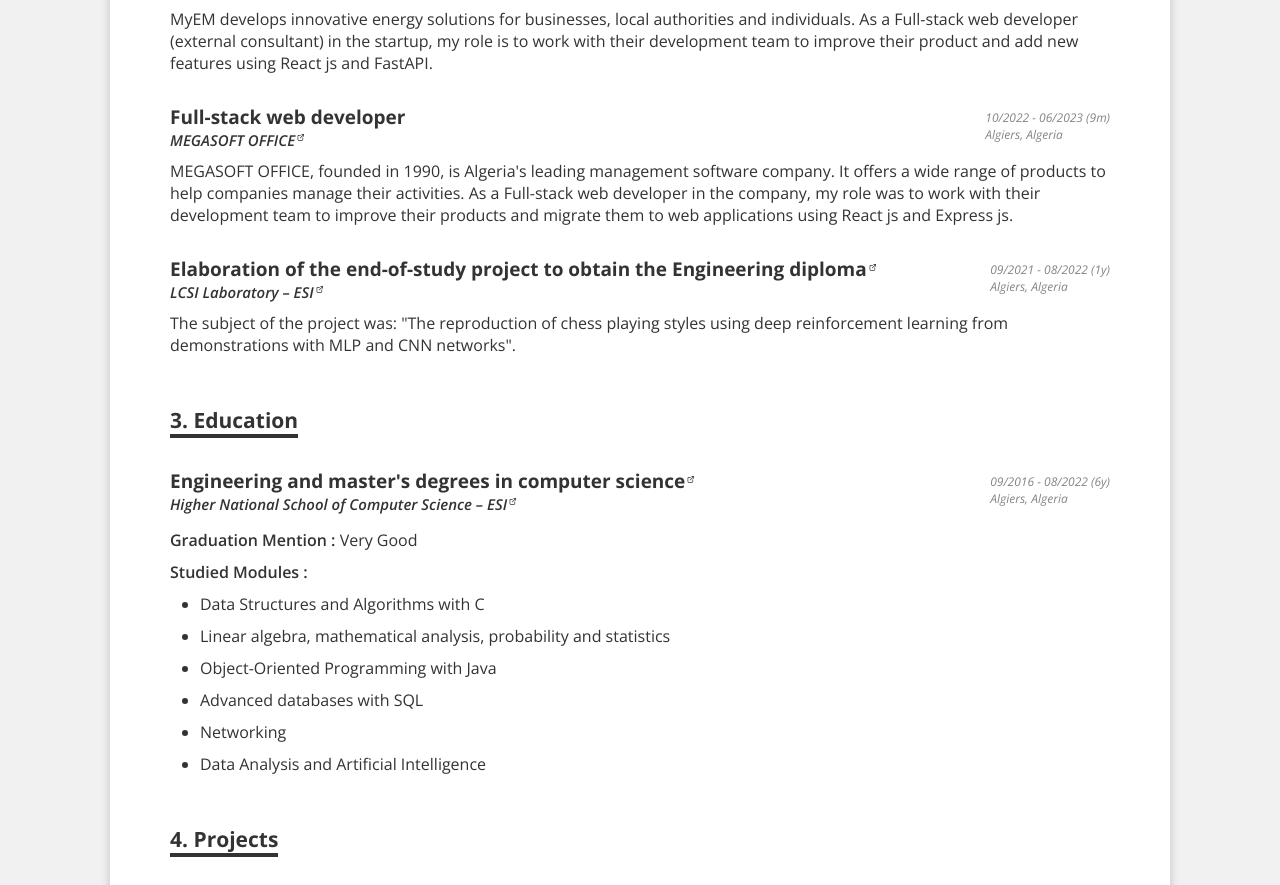
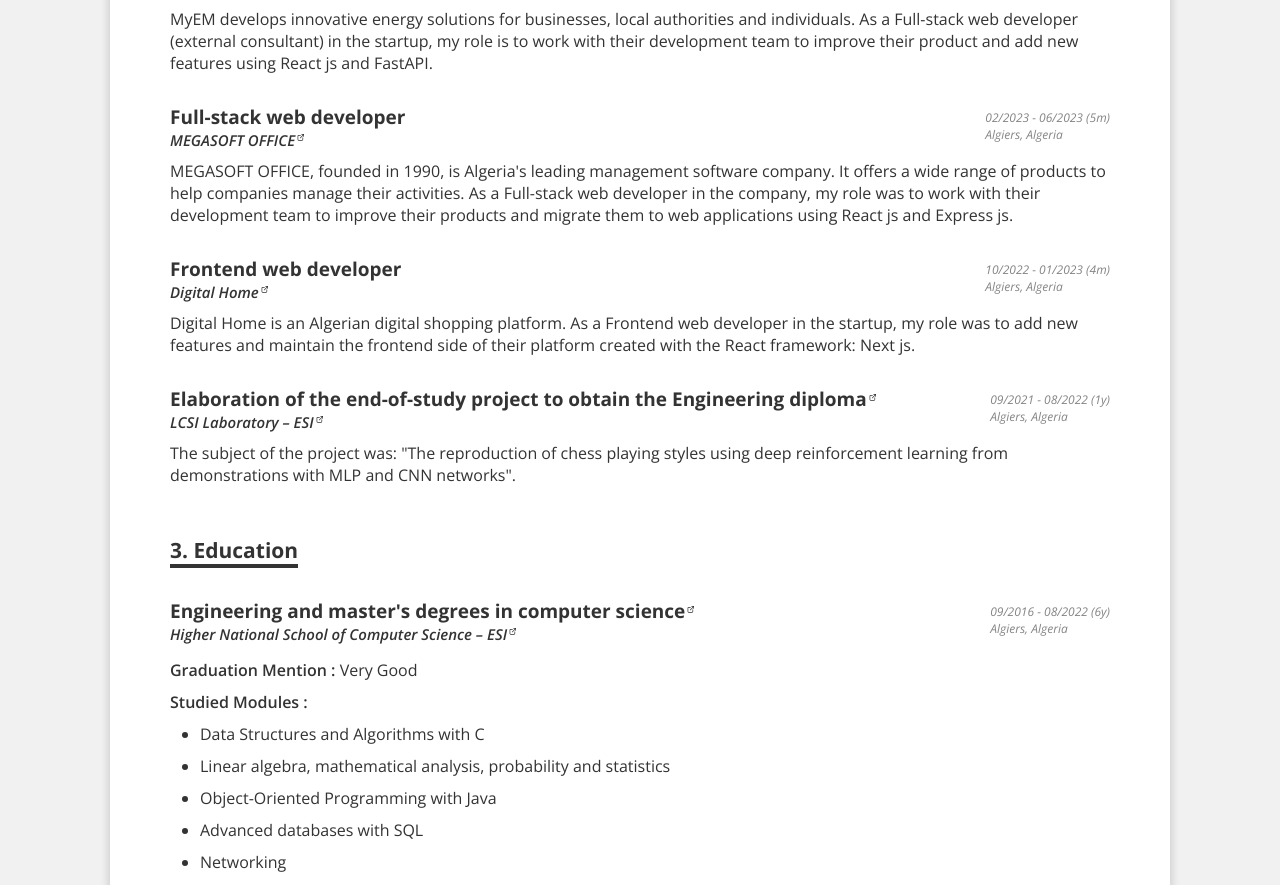
Before and after one commit to abdelkadir-bouziane/my-resume, a React (Create React App) app: page / in a window 1280 px wide. Shown: the part 820-1705 px from the top of the page. Built offline with nearby package versions, Linux system fonts and the light colour scheme.

Commit message:
Update informations

```diff
--- a/src/data/english.js
+++ b/src/data/english.js
@@ -83,11 +83,26 @@
         },
         address: "Algiers, Algeria",
         period: {
-          from: "10/2022",
+          from: "02/2023",
           to: "06/2023",
         },
         description:
           "MEGASOFT OFFICE, founded in 1990, is Algeria's leading management software company. It offers a wide range of products to help companies manage their activities. As a Full-stack web developer in the company, my role was to work with their development team to improve their products and migrate them to web applications using React js and Express js.",
+      },
+      {
+        experience: "Frontend web developer",
+        link: "",
+        establishment: {
+          name: "Digital Home",
+          webSite: "https://www.digital-home.org/",
+        },
+        address: "Algiers, Algeria",
+        period: {
+          from: "10/2022",
+          to: "01/2023",
+        },
+        description:
+          "Digital Home is an Algerian digital shopping platform. As a Frontend web developer in the startup, my role was to add new features and maintain the frontend side of their platform created with the React framework: Next js.",
       },
       {
         experience:
--- a/src/data/french.js
+++ b/src/data/french.js
@@ -83,11 +83,26 @@
         },
         address: "Alger, Algérie",
         period: {
-          from: "10/2022",
+          from: "02/2023",
           to: "06/2023",
         },
         description:
           "MEGASOFT OFFICE, fondé en 1990, est le premier éditeur algérien de logiciels de gestion. Il propose une large gamme de produits pour aider les entreprises à gérer leurs activités. En tant que développeur web Full-stack dans l'entreprise, mon rôle était de travailler avec leur équipe de développement pour améliorer leurs produits et les migrer vers des applications web en utilisant React js et Express js.",
+      },
+      {
+        experience: "Développeur web Frontend",
+        link: "",
+        establishment: {
+          name: "Digital Home",
+          webSite: "https://www.digital-home.org/",
+        },
+        address: "Alger, Algérie",
+        period: {
+          from: "10/2022",
+          to: "01/2023",
+        },
+        description:
+          "Digital Home est une plateforme d'achat numérique algérienne. En tant que développeur web Frontend dans la startup, mon rôle était d'ajouter de nouvelles fonctionnalités et de maintenir le côté frontend de leur plateforme crée avec le framework de React: Next js.",
       },
       {
         experience:
```
